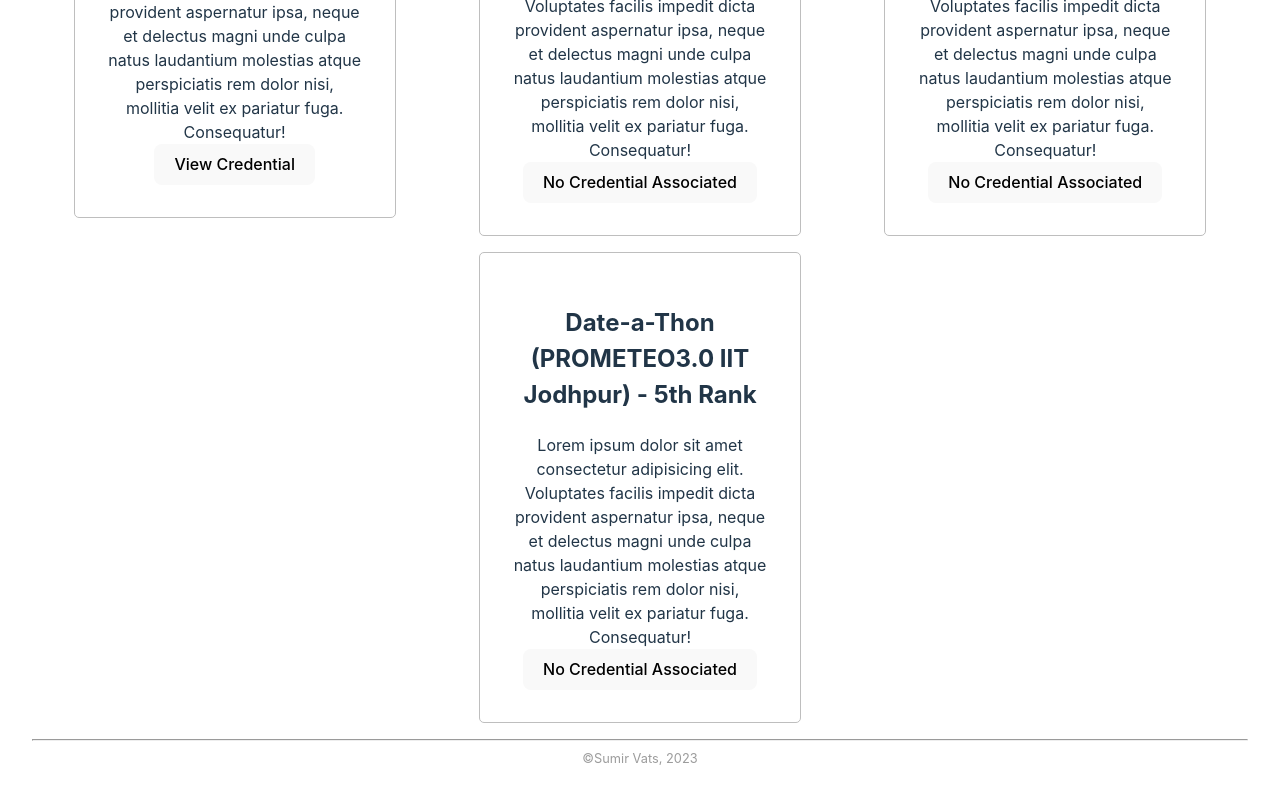
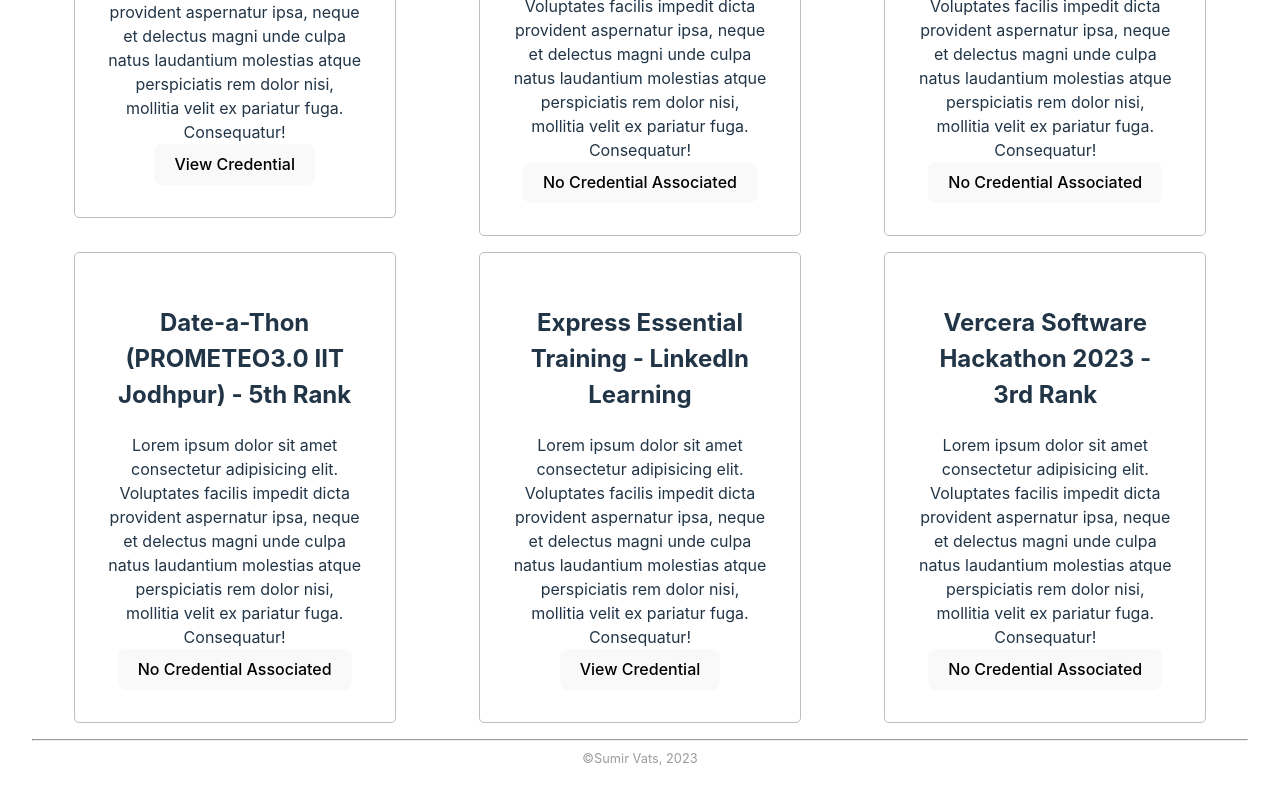
Before and after one commit to SumirVats2003/portfolio-react, a React (Vite) app: page /about in a window 1280 px wide. Shown: the part 746-1546 px from the top of the page. Built offline with nearby package versions, Linux system fonts and the light colour scheme.

Commit message:
Added achievement cards

```diff
--- a/src/Components/About.jsx
+++ b/src/Components/About.jsx
@@ -41,17 +41,17 @@
           />
         </div>
         <div className="cards">
-          {/* <Card
-            head="Android Study Jam - GDSC ZHCET & AMU"
+          <Card
+            head="Date-a-Thon (PROMETEO3.0 IIT Jodhpur) - 5th Rank"
+            body="Lorem ipsum dolor sit amet consectetur adipisicing elit. Voluptates facilis impedit dicta provident aspernatur ipsa, neque et delectus magni unde culpa natus laudantium molestias atque perspiciatis rem dolor nisi, mollitia velit ex pariatur fuga. Consequatur!"
+          />
+          <Card
+            head="Express Essential Training - LinkedIn Learning"
             body="Lorem ipsum dolor sit amet consectetur adipisicing elit. Voluptates facilis impedit dicta provident aspernatur ipsa, neque et delectus magni unde culpa natus laudantium molestias atque perspiciatis rem dolor nisi, mollitia velit ex pariatur fuga. Consequatur!"
             showBtn={true}
           />
           <Card
-            head="M.A.Z.E. Web Development - Winner"
-            body="Lorem ipsum dolor sit amet consectetur adipisicing elit. Voluptates facilis impedit dicta provident aspernatur ipsa, neque et delectus magni unde culpa natus laudantium molestias atque perspiciatis rem dolor nisi, mollitia velit ex pariatur fuga. Consequatur!"
-          /> */}
-          <Card
-            head="Date-a-Thon (PROMETEO3.0 IIT Jodhpur) - 5th Rank"
+            head="Vercera Software Hackathon 2023 - 3rd Rank"
             body="Lorem ipsum dolor sit amet consectetur adipisicing elit. Voluptates facilis impedit dicta provident aspernatur ipsa, neque et delectus magni unde culpa natus laudantium molestias atque perspiciatis rem dolor nisi, mollitia velit ex pariatur fuga. Consequatur!"
           />
         </div>
```
